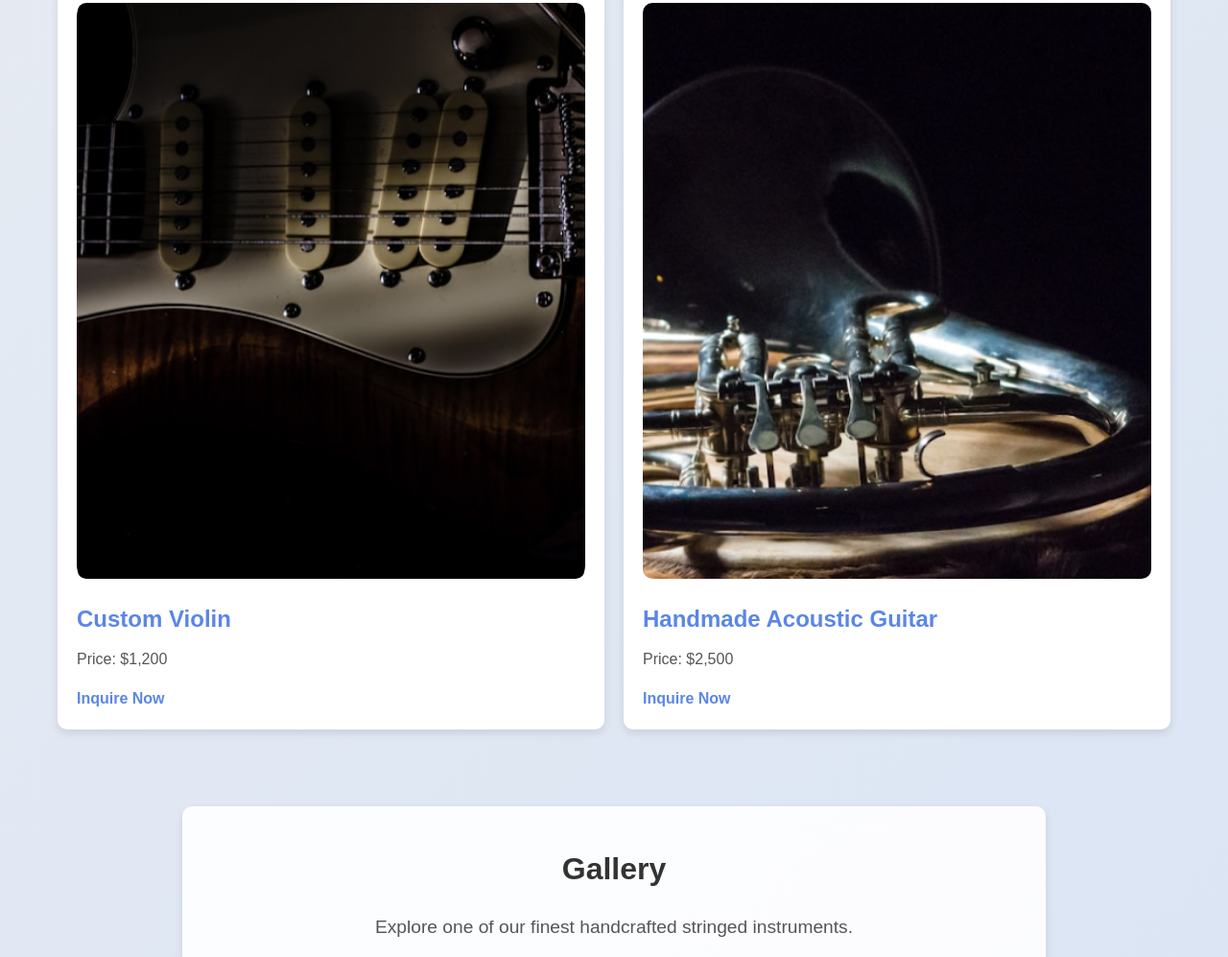
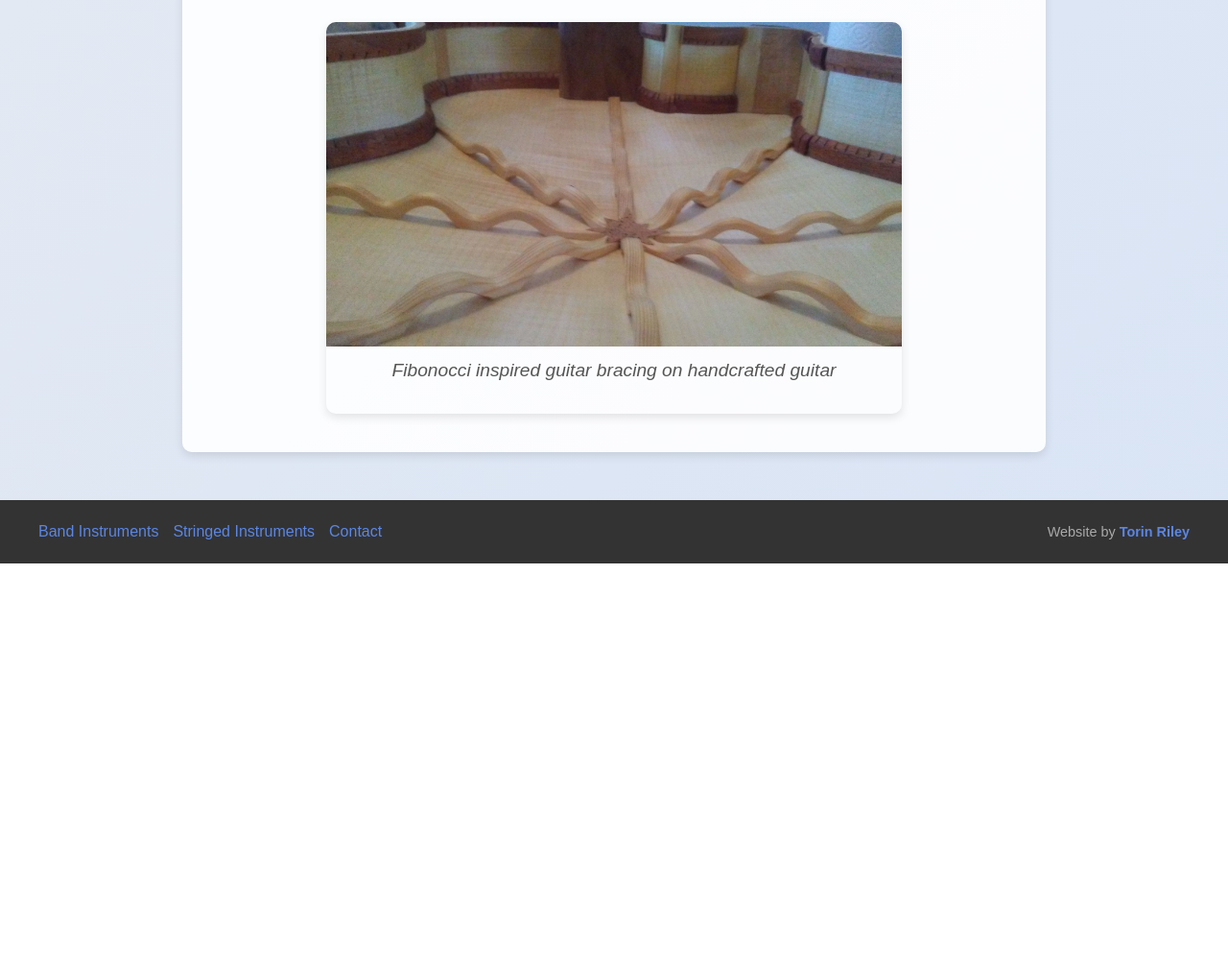
Before and after one commit to TorinRIleyWebDeisgn/DavidEtheridge, a plain HTML site: page stringed.html in a window 1280 px wide. Shown: the part 2582-3579 px from the top of the page at 96% size. After the commit the page ends 3169 px from the top, so only its background shows below. Drawn offline with Linux system fonts and the light colour scheme; a web font is replaced by a local one.

Commit message:
removed violins

```diff
--- a/stringed.html
+++ b/stringed.html
@@ -92,24 +92,6 @@
             </div>
             </div>
         </section>
-        <section id="store" class="section">
-            <h3>Instruments for Sale</h3>
-            <p>Browse our collection of handmade and restored stringed instruments. Contact us via email to inquire about purchasing.</p>
-            <div class="store-container">
-                <div class="store-item">
-                    <img src="src/assets/instrument1.jpg" alt="Custom Violin">
-                    <h4>Custom Violin</h4>
-                    <p>Price: $1,200</p>
-                    <a href="mailto:info@davidetheridge.com?subject=Custom Violin Inquiry" class="store-link">Inquire Now</a>
-                </div>
-                <div class="store-item">
-                    <img src="src/assets/instrument2.jpg" alt="Handmade Acoustic Guitar">
-                    <h4>Handmade Acoustic Guitar</h4>
-                    <p>Price: $2,500</p>
-                    <a href="mailto:info@davidetheridge.com?subject=Handmade Acoustic Guitar Inquiry" class="store-link">Inquire Now</a>
-                </div>
-            </div>
-        </section>
         <section id="gallery" class="section">
             <h3>Gallery</h3>
             <p>Explore one of our finest handcrafted stringed instruments.</p>
```
